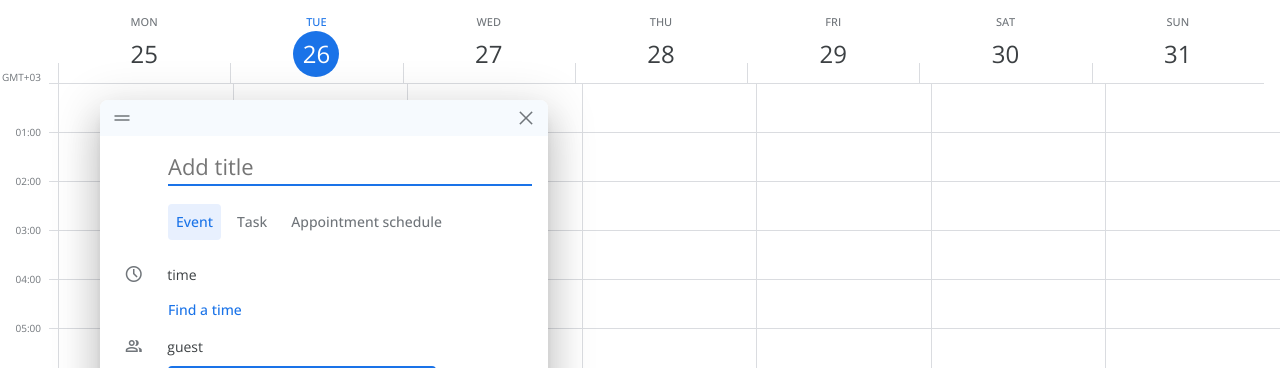
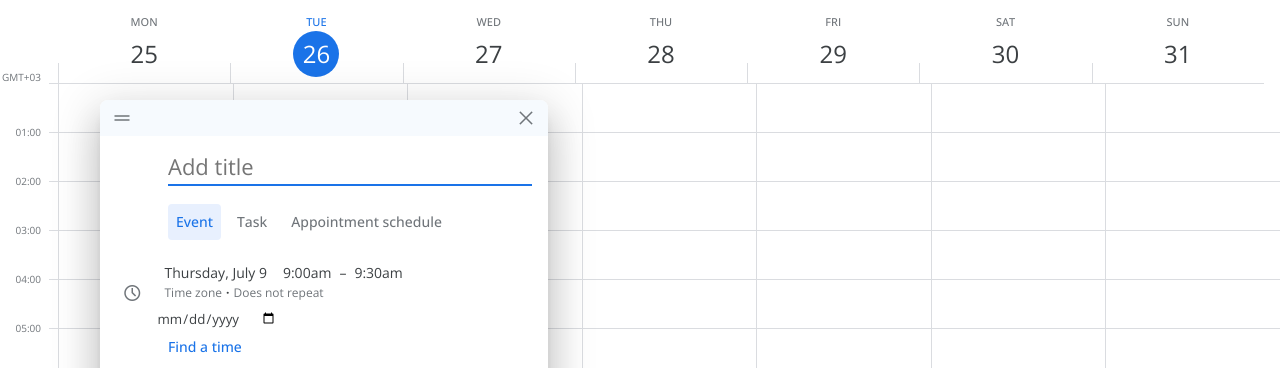
Before and after one commit to gretawix/calendar, a plain HTML site: page index.html in a window 1280 px wide. Shown: the top 368 px of the page. Drawn offline with nearby package versions, Linux system fonts and the light colour scheme.

Commit message:
input changes

```diff
--- a/index.html
+++ b/index.html
@@ -206,9 +206,10 @@
                 </div>
                 <div class="event-content">
                     <div class="event-title">
-                        <label class="text-input-label large">
+                        <label class="text-input-label large" for="title">
                             <input
                                 type="text"
+                                id="title"
                                 placeholder="Add title"
                                 class="text-input large"
                                 autofocus
@@ -224,14 +225,44 @@
                             <button type="button">Appointment schedule</button>
                         </div>
                         <div class="event-settings-selection">
-                            <div class="time-date-select has-icon">
+                            <div class="time-date has-icon">
                                 <div class="modal-icon">
                                     <i class="material-symbols-outlined small">
                                         schedule
                                     </i>
                                 </div>
-                                <div class="time-date-selection to-selecet">
-                                    time
+                                <div class="time-date-selection">
+                                    <div class="to-select">
+                                        <div class="selection-actions">
+                                            <p class="date-selection clickable">
+                                                Thursday, July 9
+                                            </p>
+                                            <p class="time-selection">
+                                                <span
+                                                    class="time-start clickable"
+                                                    >9:00am</span
+                                                >
+                                                –
+                                                <span class="time-end clickable"
+                                                    >9:30am</span
+                                                >
+                                            </p>
+                                        </div>
+                                        <ul class="action-description">
+                                            <li>Time zone</li>
+                                            <li>Does not repeat</li>
+                                        </ul>
+                                    </div>
+                                    <div class="time-date-selection-setting">
+                                        <label for="date">
+                                            <input
+                                                type="date"
+                                                id="date"
+                                                placeholder="Thursday, July 4"
+                                                value="Thursday, July 4"
+                                            />
+                                        </label>
+                                    </div>
                                 </div>
                             </div>
                             <div class="find-time no-icon">
@@ -239,14 +270,14 @@
                                     Find a time
                                 </button>
                             </div>
-                            <div class="add-guests has-icon">
+                            <div class="guests has-icon">
                                 <div class="modal-icon">
                                     <i class="material-symbols-outlined small">
                                         group
                                     </i>
                                 </div>
-                                <div class="guest-selection to-selecet">
-                                    guest
+                                <div class="guest-selection to-select">
+                                    Add guests
                                 </div>
                             </div>
                             <div class="google-meet has-icon">
@@ -267,7 +298,7 @@
                                         location_on
                                     </i>
                                 </div>
-                                <div class="location-selection to-selecet">
+                                <div class="location-selection to-select">
                                     location
                                 </div>
                             </div>
@@ -277,18 +308,23 @@
                                         subject
                                     </i>
                                 </div>
-                                <div class="description-selection to-selecet">
+                                <div class="description-selection to-select">
                                     description
                                 </div>
                             </div>
-                            <div class="my-status has-icon">
+                            <div class="status has-icon">
                                 <div class="modal-icon">
                                     <i class="material-symbols-outlined small">
                                         event
                                     </i>
                                 </div>
-                                <div class="status-selection to-selecet">
+                                <div class="status-selection to-select">
                                     my status
+                                    <ul class="action-description">
+                                        <li>Busy</li>
+                                        <li>Default visibility</li>
+                                        <li>Notify 10 minutes before</li>
+                                    </ul>
                                 </div>
                             </div>
                         </div>
--- a/styles/parts/_modal.scss
+++ b/styles/parts/_modal.scss
@@ -1,6 +1,7 @@
 .event-modal {
     --side-icon-width: 36px;
     font-size: 0.875rem;
+    line-height: 1.5;
     position: absolute;
     top: 100px;
     left: 100px;
@@ -73,8 +74,9 @@
                 justify-content: center;
                 align-items: center;
             }
-            .to-selecet {
-                padding: 4px 8px;
+        }
+        .to-select {
+            padding: 6px 8px;
             width: calc(100% - var(--side-icon-width));
             min-height: 36px;
             transition: background-color 0.5s ease;
@@ -84,8 +86,76 @@
             flex-direction: column;
             align-items: flex-start;
             justify-content: center;
+            cursor: pointer;
             &:hover {
                 background-color: var(--grey-super-light);
+            }
+            &.open {
+                &:hover {
+                    background-color: transparent;
+                }
+            }
+        }
+        .action-description {
+            display: flex;
+            flex-direction: row;
+            justify-content: center;
+            align-items: center;
+            font-size: 0.75rem;
+            line-height: 20px;
+            list-style-type: none;
+            li {
+                color: var(--grey-medium-dark);
+                white-space: nowrap;
+                position: relative;
+                &:after {
+                    padding: 0 4px;
+                    content: "·";
+                    font-weight: bold;
+                    height: 14px;
+                }
+                &:last-child {
+                    &:after {
+                        display: none;
+                    }
+                }
+            }
+        }
+        .clickable {
+            position: relative;
+            cursor: pointer;
+            &:after {
+                content: "";
+                position: absolute;
+                width: 100%;
+                height: 1px;
+                background-color: var(--grey-medium-dark);
+                bottom: 0;
+                left: 0;
+                opacity: 0;
+                transition: opacity 0.5s ease;
+            }
+            &:hover {
+                &:after {
+                    opacity: 1;
+                }
+            }
+        }
+        .time-date {
+            .selection-actions,
+            .time-selection {
+                display: flex;
+                flex-direction: row;
+                justify-content: center;
+                align-items: flex-start;
+            }
+            .time-date-selection {
+                width: 100%;
+                .selection-actions {
+                    gap: 16px;
+                }
+                .time-selection {
+                    gap: 8px;
                 }
             }
         }
```
Also changed, not shown: styles/style.css, 1 other file. Lines whose indentation alone changed are shown as unchanged.
